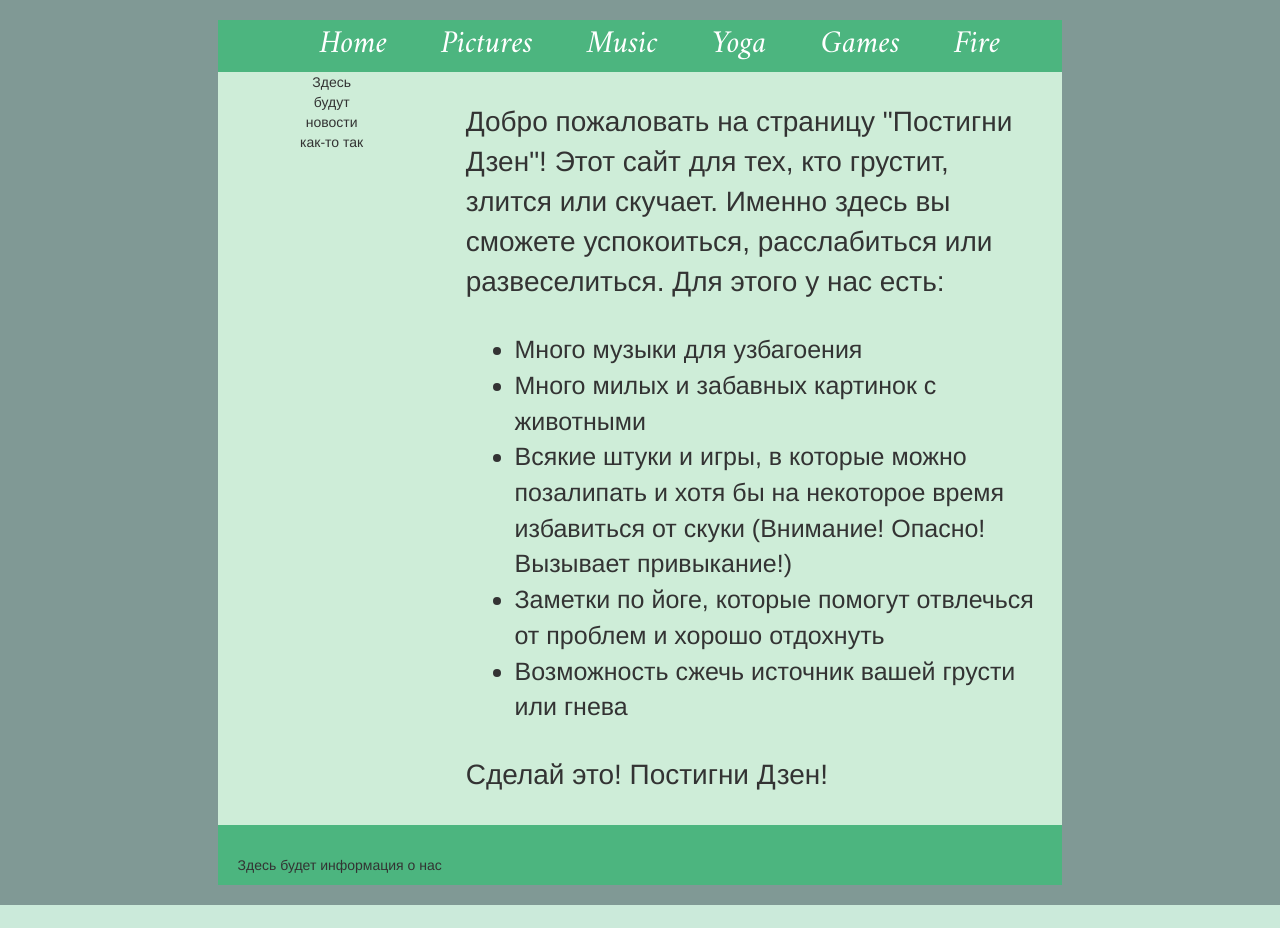
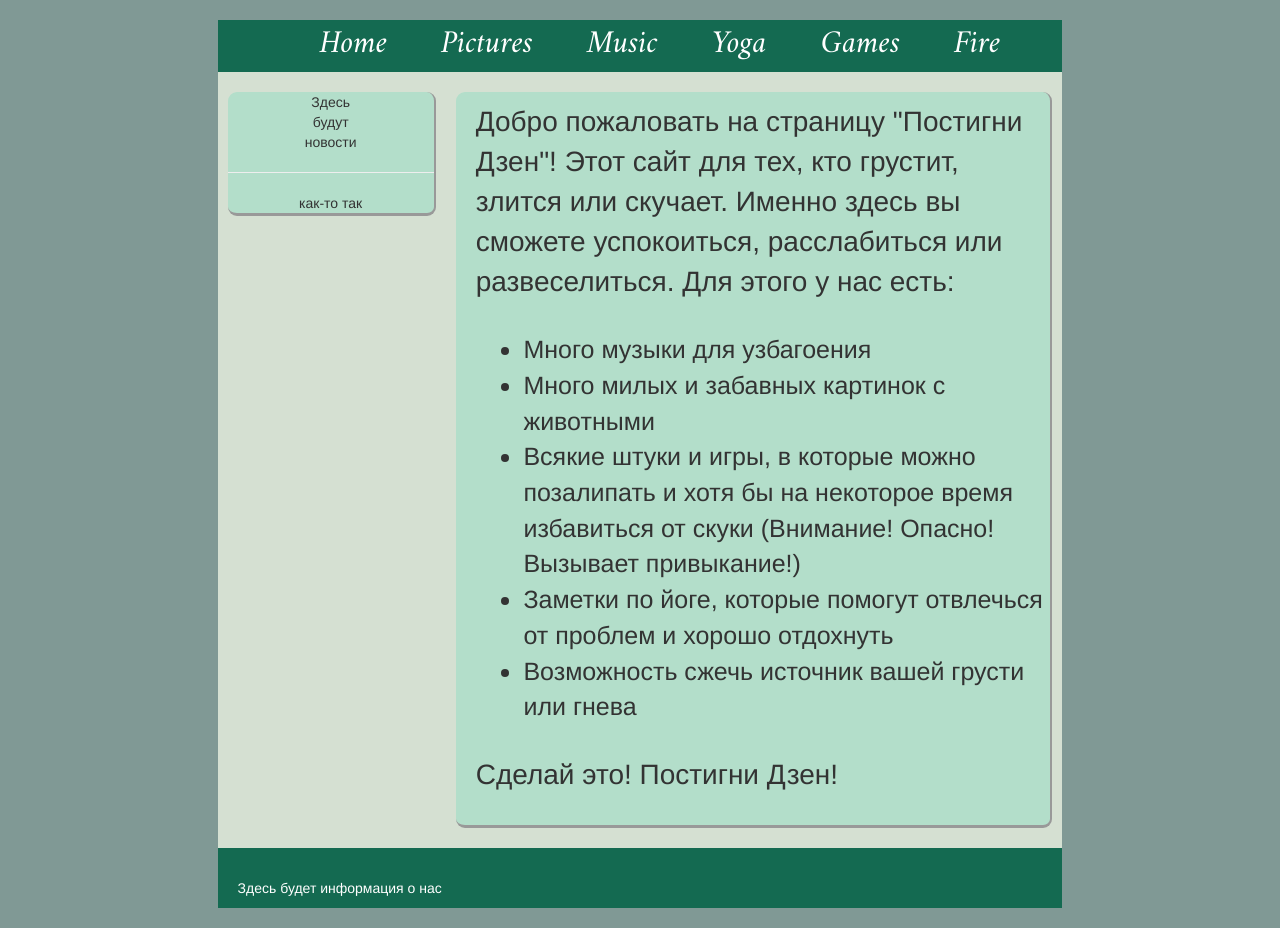
Before and after one commit to Arya-Domina/Zen-site, a Django app: page / in a window 1280 px wide. Before the commit the page ends 905 px from the top, so only its background shows below. Run offline with Django 3.2, Linux system fonts and the light colour scheme; some libraries are stand-ins or nearby versions.

Commit message:
template and html stucture

```diff
--- a/app/static/css/style.css
+++ b/app/static/css/style.css
@@ -1,22 +1,15 @@
+body {
+    background: #809995;
+    margin: 0px;
+}
+
 #menu {
 	word-spacing: 1em;
-}
-
-body {
-    background: #809995;
-}
-
-#menu li {
+}#menu li {
 	display: inline-block;
 	margin: 0px 15px;
 	text-decoration: none;
     font-size: 32px;
-}
-
-#wrapper {
-	max-width: 66%;
-	margin: auto;
-	background: #4CB57F;
 }
 li a {
     font-family: 'Amiri', serif;
@@ -28,6 +21,26 @@ a:focus {
     color: #23527c;
     text-decoration: none;
 }
+
+#wrapper {
+	max-width: 66%;
+	margin: auto;
+	background: #146A51;
+}
+table {
+	background: #D5E0D2;
+	min-height: 83vh;
+	padding: 50px 90px;
+}
+.block {
+    background: #B3DECA;
+    border-right: 2px solid #999;
+    border-bottom: 3px solid #999;
+    border-radius: 9px;
+	margin: 20px 10px;
+    height: 100%;
+}
+
 li {
 	margin-left: 5%;
     font-size: 25px;
@@ -37,11 +50,8 @@ p {
 	margin: 20px 10px;
     font-size: 28px;
 }
-table {
-    background: #CEEDD8;
-	min-height: 85vh;
-}
 
 #bottom {
     font-size: 14px;
+    color: #ffffff;
 }
--- a/app/templates/app/base.html
+++ b/app/templates/app/base.html
@@ -15,25 +15,24 @@
         <div align="center" id="menu"><h1>
             <ul>
                 <li><a href="\">Home</a></li>
-                <li><a href="\">Pictures</a></li>
-                <li><a href="\">Music</a></li>
-                <li><a href="\">Yoga</a></li>
-                <li><a href="\">Games</a></li>
-                <li><a href="\">Fire</a></li>
+                <li><a href="\picture">Pictures</a></li>
+                <li><a href="\music">Music</a></li>
+                <li><a href="\yoga">Yoga</a></li>
+                <li><a href="\game">Games</a></li>
+                <li><a href="\fire">Fire</a></li>
             </ul>
         </h1></div>
 
         <table align="center" WIDTH="100%">
             <td WIDTH="27%" align="center" valign="top">
-                <div>
-                    Здесь<br>будут<br>новости<br>как-то так<br>
+                <div class="block">
+                    Здесь<br>будут<br>новости<hr>как-то так<br>
                 </div>
             </td>
             <td  valign="top">
-
-		<div>
-			{% block content %}{% endblock %}
-		</div>
+                <div class="block">
+                    {% block content %}{% endblock %}
+                </div>
             </td>
         </table>
 
--- a/app/urls.py
+++ b/app/urls.py
@@ -3,4 +3,9 @@ from . import views
 
 urlpatterns = [
     url(r'^$', views.index, name='index'),
+    url(r'^picture$', views.picture),
+    url(r'^music$', views.music),
+    url(r'^yoga$', views.yoga),
+    url(r'^game$', views.game),
+    url(r'^fire$', views.fire),
 ]
--- a/app/views.py
+++ b/app/views.py
@@ -3,3 +3,23 @@ from django.shortcuts import render
 
 def index(request):
     return render(request, 'app/index.html')
+
+
+def picture(request):
+    return render(request, 'app/picture.html')
+
+
+def music(request):
+    return render(request, 'app/music.html')
+
+
+def yoga(request):
+    return render(request, 'app/yoga.html')
+
+
+def game(request):
+    return render(request, 'app/game.html')
+
+
+def fire(request):
+    return render(request, 'app/fire.html')
```
Also changed, not shown: app/templates/app/fire.html (added, +8 -0 lines), app/templates/app/game.html (added, +8 -0 lines), app/templates/app/music.html (added, +8 -0 lines), app/templates/app/picture.html (added, +8 -0 lines), app/templates/app/yoga.html (added, +8 -0 lines).
